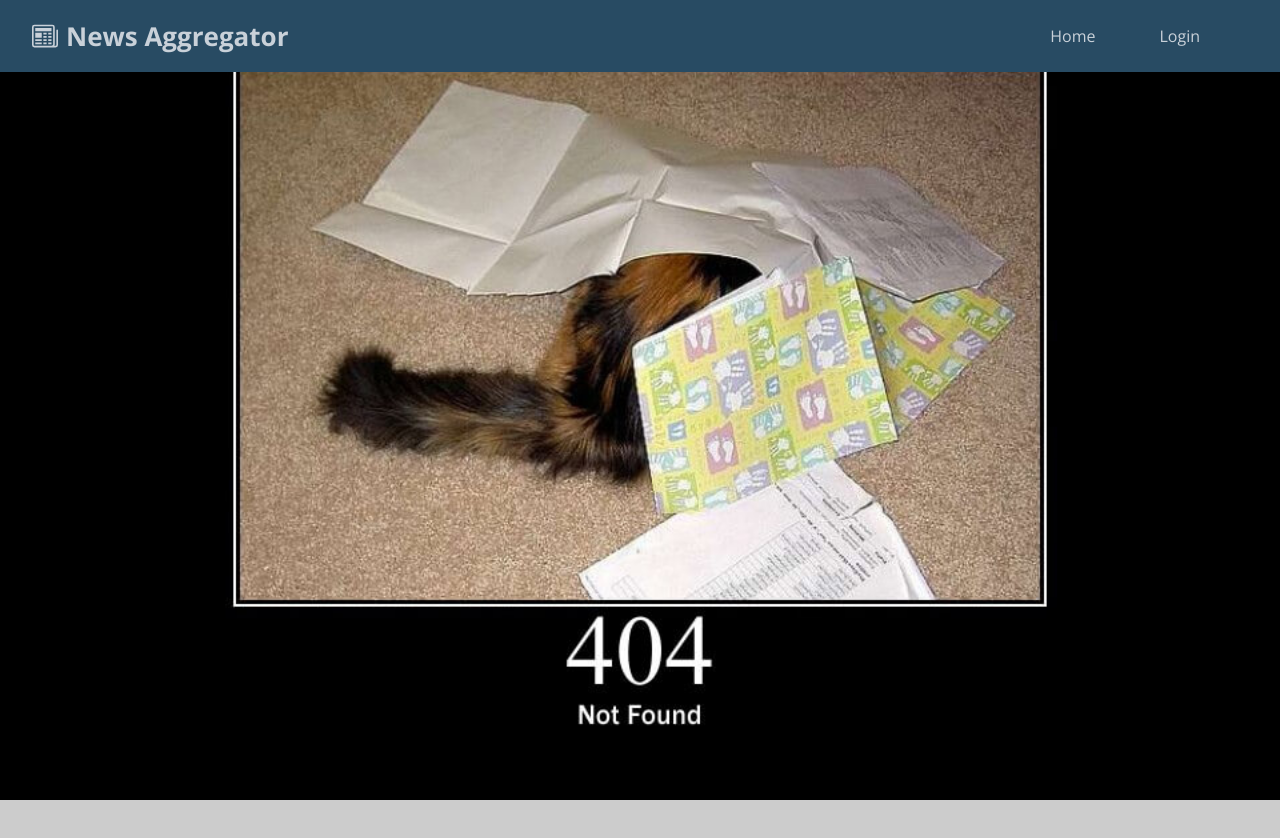
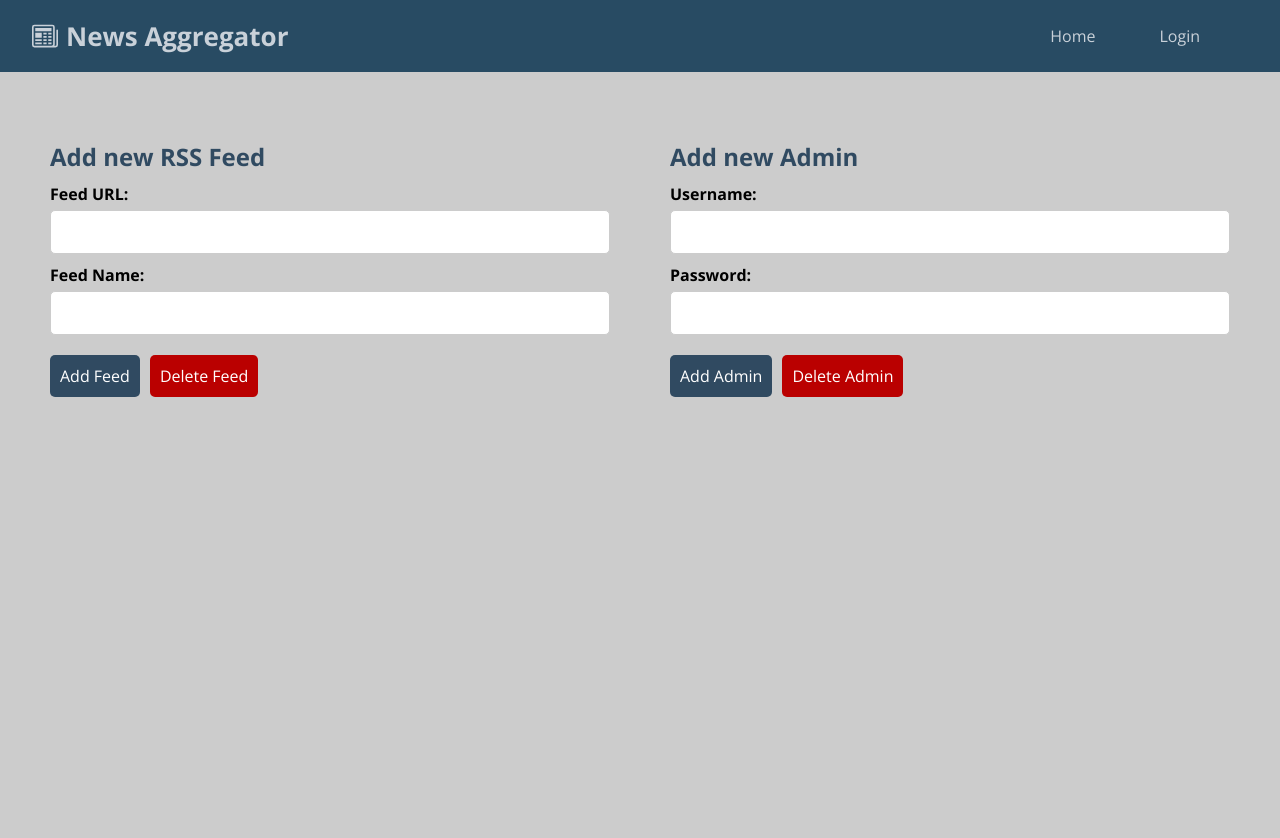
Before and after one commit to yousmii/News-App, a React (Vite) app: page /admin in a window 1280 px wide. Shown: the top 838 px of the page. Built offline with nearby package versions, Linux system fonts and the light colour scheme.

Commit message:
Create prototype admin page

```diff
--- a/src/client/App.tsx
+++ b/src/client/App.tsx
@@ -5,6 +5,7 @@ import styles from "./components/Header.module.scss"
 import axios from 'axios';
 
 import Homepage from "./pages/Homepage";
+import Admin from "./pages/Admin"
 import Error404 from "./pages/Error404";
 import {BsNewspaper} from "react-icons/bs";
 
@@ -20,8 +21,8 @@ function App() {
                 </header>
                 <Routes>
                     <Route path="/" element={<Homepage />} />
+                    <Route path="/admin" element={<Admin />} />
                     <Route path="*" element={<Error404/>} />
-
                 </Routes>
             </main>
         </BrowserRouter>
--- /dev/null
+++ b/src/client/components/Admin.module.scss
@@ -0,0 +1,84 @@
+* {
+    font-family: 'Open Sans', sans-serif;
+}
+
+h1 {
+    font-size: 24px;
+    margin-top: 20px;
+    margin-bottom: 10px;
+    color: #304A61;
+}
+
+form {
+    margin-bottom: 3em;
+}
+
+label {
+    display: block;
+    margin-bottom: 5px;
+    font-weight: bold;
+    color: black;
+}
+
+input[type="text"] {
+    color: black;
+}
+
+input[type="text"],
+input[type="password"] {
+    padding: 10px;
+    font-size: 16px;
+    border-radius: 5px;
+    border: 1px solid #ccc;
+    margin-bottom: 10px;
+    width: 100%;
+    box-sizing: border-box;
+}
+
+input[type="submit"] {
+    background-color: #304A61;
+    color: white;
+    padding: 10px;
+    border: none;
+    border-radius: 5px;
+    cursor: pointer;
+    font-size: 16px;
+}
+
+input[type="submit"]:hover {
+    background-color: #3e6a8e;
+}
+
+.forms {
+    display: flex;
+    flex-wrap: wrap;
+    justify-content: space-between;
+    padding: 20px;
+    padding-top: 90px;
+}
+
+.form {
+    padding: 30px;
+    justify-content: flex-start;
+    align-items: center;
+    width: 50%;
+}
+
+.buttons {
+    display: flex;
+    flex-wrap: wrap;
+    justify-content: flex-start;
+}
+
+.button {
+    margin: 10px;
+    margin-left: 0px;
+}
+
+.button.remove {
+    background: #BA0000;
+}
+
+.button.remove:hover {
+    background: #BF2222;
+}
--- a/src/client/components/Header.tsx
+++ b/src/client/components/Header.tsx
@@ -27,7 +27,7 @@ const Header = () => {
                   Home
               </NavLink>
 
-              <NavLink to="/34334" className={styles.nav__item}>
+              <NavLink to="/admin" className={styles.nav__item}>
                   Login
               </NavLink>
 
--- /dev/null
+++ b/src/client/pages/Admin.tsx
@@ -0,0 +1,41 @@
+import React from "react";
+import Header from "../components/Header";
+import styles from "../components/Admin.module.scss";
+
+
+export default function Admin() {
+    return (
+        <div className={styles.forms}>
+            <div className={styles.form}>
+                <h1>Add new RSS Feed</h1>
+                <form method="post">
+                    <label>Feed URL:</label>
+                    <input type="text" id="feed_url" name="feed_url" required/>
+                    <br/>
+                    <label>Feed Name:</label>
+                    <input type="text" id="feed_name" name="feed_name" required/>
+                    <br/>
+                    <div className={styles.buttons}>
+                        <input className={styles.button + ' ' + styles.add} type="submit" value="Add Feed"/>
+                        <input className={styles.button + ' ' + styles.remove} type="submit" value="Delete Feed"/>
+                    </div>
+                </form>
+            </div>
+            <div className={styles.form}>
+                <h1>Add new Admin</h1>
+                <form method="post">
+                    <label>Username:</label>
+                    <input type="text" id="username" name="username" required/>
+                    <br/>
+                    <label>Password:</label>
+                    <input type="password" id="password" name="password" required/>
+                    <br/>
+                    <div className={styles.buttons}>
+                        <input className={styles.button + ' ' + styles.add} type="submit" value="Add Admin"/>
+                        <input className={styles.button + ' ' + styles.remove} type="submit" value="Delete Admin"/>
+                    </div>
+                </form>
+            </div>
+        </div>
+    );
+}
--- a/src/client/pages/Error404.tsx
+++ b/src/client/pages/Error404.tsx
@@ -1,5 +1,3 @@
-
-
 export default function Error404() {
 
     return (
```
